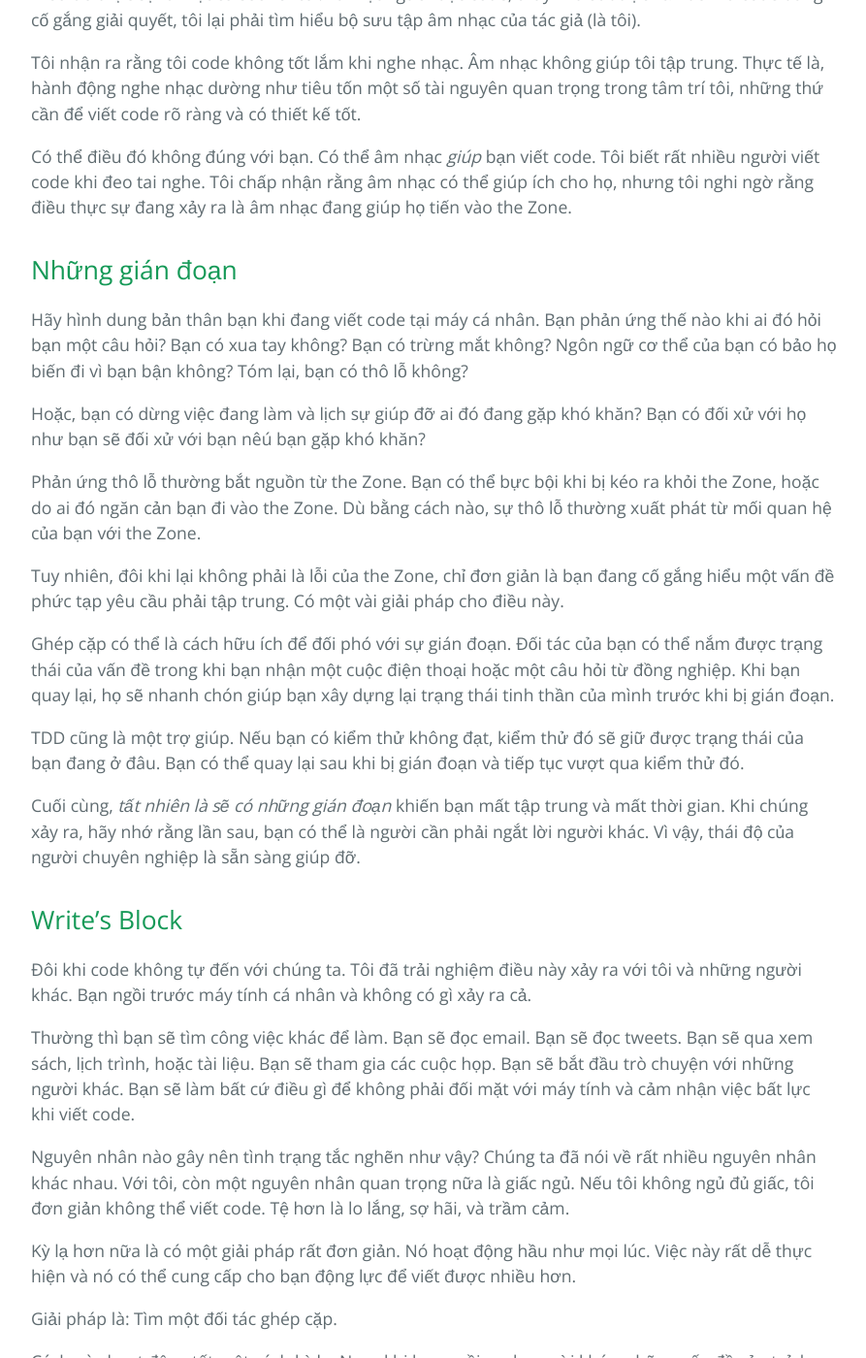
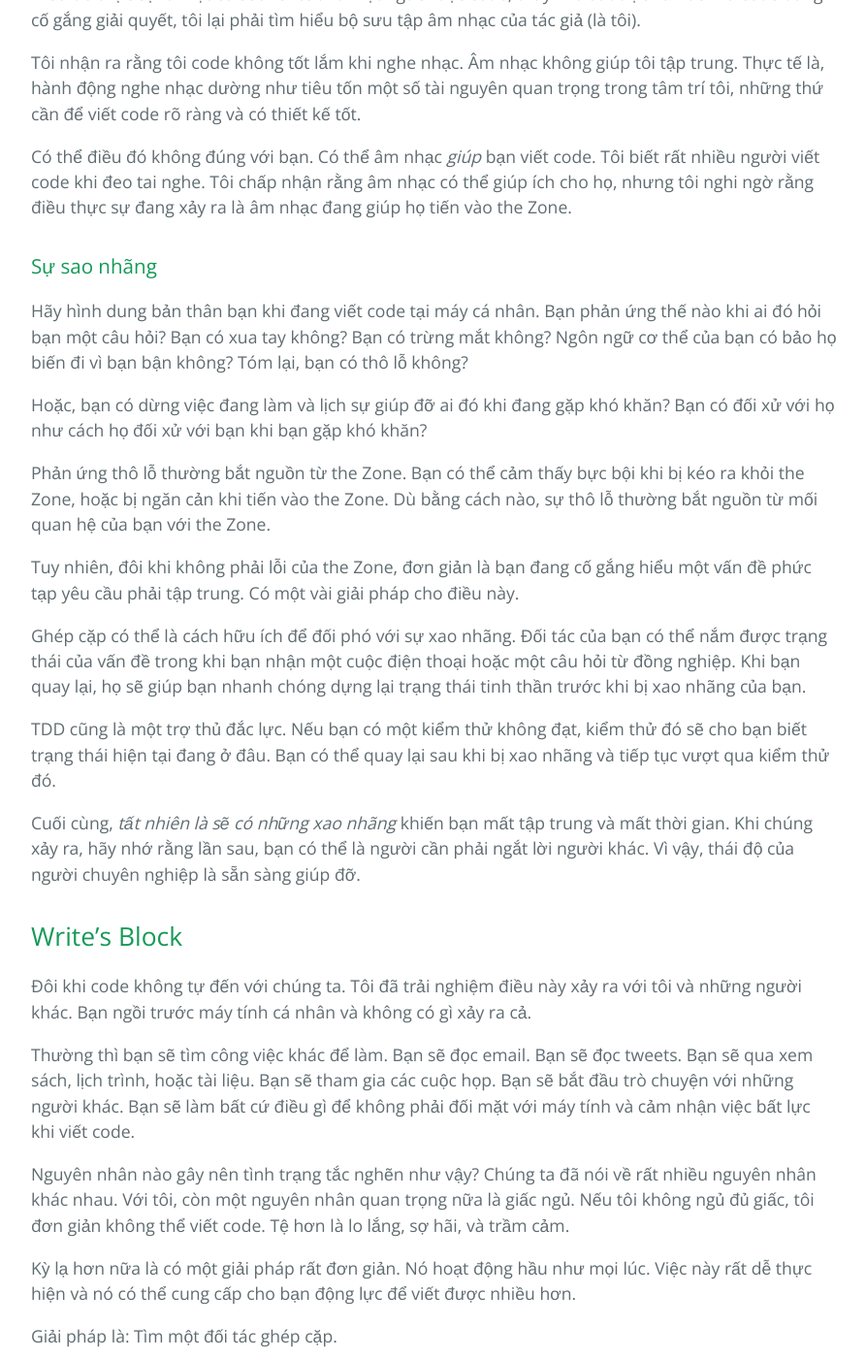
Before and after one commit to HaiBV/haibv.github.io, a Jekyll site: the page built from clean-coder/chapter-4-coding.md, in a window 1280 px wide and 1400 px high, scrolled down 5116 px. Shown: the whole window at 97% size, without its empty margins (192-1085 px from the left). Built offline with Jekyll 4.4.1, drawn with Linux system fonts in a browser that asks for light colours; our own code applies the rules of GitHub Pages for plain Markdown files.

Commit message:
Book - The Clean Coder - Correction - C4

```diff
--- a/clean-coder/chapter-4-coding.md
+++ b/clean-coder/chapter-4-coding.md
@@ -96,21 +96,21 @@ Tôi nhận ra rằng tôi code không tốt lắm khi nghe nhạc. Âm nhạc k
 
 Có thể điều đó không đúng với bạn. Có thể âm nhạc _giúp_ bạn viết code. Tôi biết rất nhiều người viết code khi đeo tai nghe. Tôi chấp nhận rằng âm nhạc có thể giúp ích cho họ, nhưng tôi nghi ngờ rằng điều thực sự đang xảy ra là âm nhạc đang giúp họ tiến vào the Zone.
 
-## Những gián đoạn
+### Sự sao nhãng
 
 Hãy hình dung bản thân bạn khi đang viết code tại máy cá nhân. Bạn phản ứng thế nào khi ai đó hỏi bạn một câu hỏi? Bạn có xua tay không? Bạn có trừng mắt không? Ngôn ngữ cơ thể của bạn có bảo họ biến đi vì bạn bận không? Tóm lại, bạn có thô lỗ không?
 
-Hoặc, bạn có dừng việc đang làm và lịch sự giúp đỡ ai đó đang gặp khó khăn? Bạn có đối xử với họ như bạn sẽ đối xử với bạn nêú bạn gặp khó khăn?
+Hoặc, bạn có dừng việc đang làm và lịch sự giúp đỡ ai đó khi đang gặp khó khăn? Bạn có đối xử với họ như cách họ đối xử với bạn khi bạn gặp khó khăn?
 
-Phản ứng thô lỗ thường bắt nguồn từ the Zone. Bạn có thể bực bội khi bị kéo ra khỏi the Zone, hoặc do ai đó ngăn cản bạn đi vào the Zone. Dù bằng cách nào, sự thô lỗ thường xuất phát từ mối quan hệ của bạn với the Zone.
+Phản ứng thô lỗ thường bắt nguồn từ the Zone. Bạn có thể cảm thấy bực bội khi bị kéo ra khỏi the Zone, hoặc bị ngăn cản khi tiến vào the Zone. Dù bằng cách nào, sự thô lỗ thường bắt nguồn từ mối quan hệ của bạn với the Zone.
 
-Tuy nhiên, đôi khi lại không phải là lỗi của the Zone, chỉ đơn giản là bạn đang cố gắng hiểu một vấn đề phức tạp yêu cầu phải tập trung. Có một vài giải pháp cho điều này.
+Tuy nhiên, đôi khi không phải lỗi của the Zone, đơn giản là bạn đang cố gắng hiểu một vấn đề phức tạp yêu cầu phải tập trung. Có một vài giải pháp cho điều này.
 
-Ghép cặp có thể là cách hữu ích để đối phó với sự gián đoạn. Đối tác của bạn có thể nắm được trạng thái của vấn đề trong khi bạn nhận một cuộc điện thoại hoặc một câu hỏi từ đồng nghiệp. Khi bạn quay lại, họ sẽ nhanh chón giúp bạn xây dựng lại trạng thái tinh thần của mình trước khi bị gián đoạn.
+Ghép cặp có thể là cách hữu ích để đối phó với sự xao nhãng. Đối tác của bạn có thể nắm được trạng thái của vấn đề trong khi bạn nhận một cuộc điện thoại hoặc một câu hỏi từ đồng nghiệp. Khi bạn quay lại, họ sẽ giúp bạn nhanh chóng dựng lại trạng thái tinh thần trước khi bị xao nhãng của bạn.
 
-TDD cũng là một trợ giúp. Nếu bạn có kiểm thử không đạt, kiểm thử đó sẽ giữ được trạng thái của bạn đang ở đâu. Bạn có thể quay lại sau khi bị gián đoạn và tiếp tục vượt qua kiểm thử đó.
+TDD cũng là một trợ thủ đắc lực. Nếu bạn có một kiểm thử không đạt, kiểm thử đó sẽ cho bạn biết trạng thái hiện tại đang ở đâu. Bạn có thể quay lại sau khi bị xao nhãng và tiếp tục vượt qua kiểm thử đó.
 
-Cuối cùng, _tất nhiên là sẽ có những gián đoạn_ khiến bạn mất tập trung và mất thời gian. Khi chúng xảy ra, hãy nhớ rằng lần sau, bạn có thể là người cần phải ngắt lời người khác. Vì vậy, thái độ của người chuyên nghiệp là sẵn sàng giúp đỡ.
+Cuối cùng, _tất nhiên là sẽ có những xao nhãng_ khiến bạn mất tập trung và mất thời gian. Khi chúng xảy ra, hãy nhớ rằng lần sau, bạn có thể là người cần phải ngắt lời người khác. Vì vậy, thái độ của người chuyên nghiệp là sẵn sàng giúp đỡ.
 
 ## Write's Block
 
```
